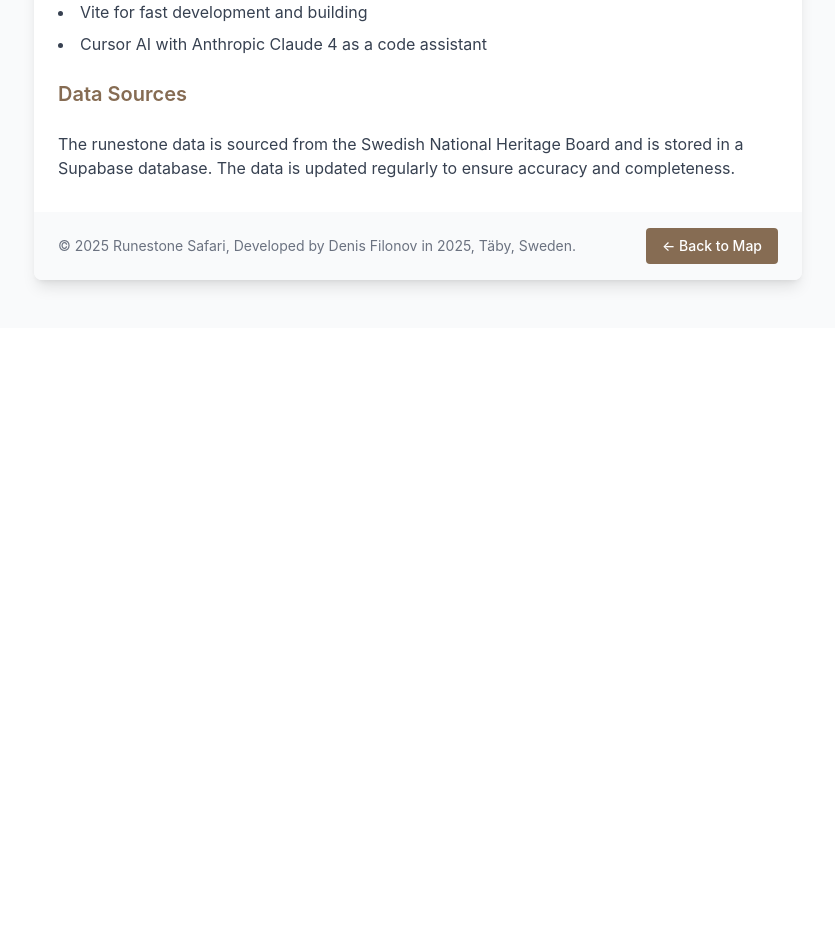
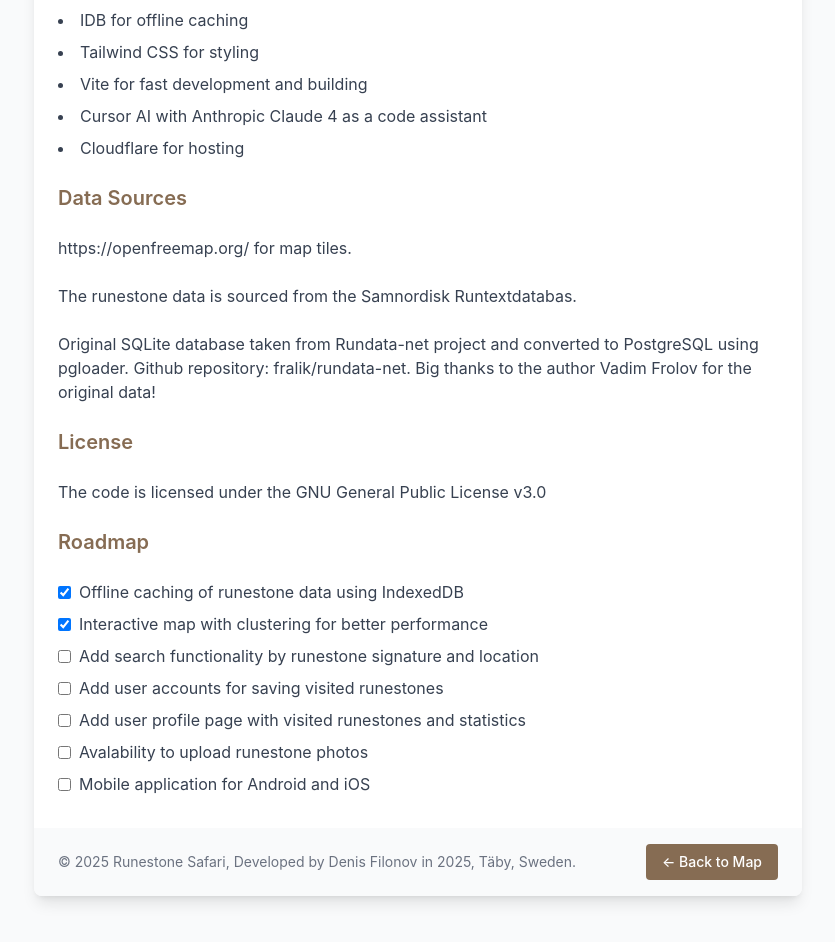
Before and after one commit to dnsflnv/rune, a React (Vite) app: page /about in a window 1280 px wide. Shown: the part 580-1522 px from the top of the page, without its empty margins (222-1057 px from the left). Before the commit the page ends 908 px from the top, so only its background shows below. Built offline with nearby package versions, Linux system fonts and the light colour scheme; no server answers.

Commit message:
Revise About page: enhance content with detailed technology stack, data sources, licensing information, and roadmap. Update Root component to include About in the sidebar menu.

```diff
--- a/src/pages/about.tsx
+++ b/src/pages/about.tsx
@@ -9,32 +9,93 @@ export const About = () => {
             <div className="prose prose-lg text-gray-700 space-y-6">
               <p>
                 Runestone Safari is an interactive map application that allows you to explore Swedish runestones and
-                ancient heritage sites. Built with modern web technologies, it provides a fast and intuitive way to
-                discover historical artifacts across Sweden.
+                ancient heritage sites.
               </p>
-
               <h2 className="text-xl font-semibold text-primary mt-8 mb-4">Features</h2>
               <ul className="list-disc list-inside space-y-2">
                 <li>Interactive clustering map with 6,815+ runestones</li>
                 <li>Real-time data from Supabase database</li>
                 <li>Detailed information about each runestone</li>
               </ul>
-
               <h2 className="text-xl font-semibold text-primary mt-8 mb-4">Technology Stack</h2>
               <ul className="list-disc list-inside space-y-2">
+                <li>Devbox and nix package manager for project setup</li>
                 <li>React 19 with TypeScript</li>
-                <li>MapLibre GL for interactive mapping</li>
-                <li>Supabase for real-time database</li>
+                <li>React Router for routing</li>
+                <li>MapLibre GL for interactive mapping and clustering</li>
+                <li>Supabase for real-time PostgreSQL database</li>
+                <li>IDB for offline caching</li>
                 <li>Tailwind CSS for styling</li>
                 <li>Vite for fast development and building</li>
                 <li>Cursor AI with Anthropic Claude 4 as a code assistant</li>
+                <li>Cloudflare for hosting</li>
               </ul>
-
               <h2 className="text-xl font-semibold text-primary mt-8 mb-4">Data Sources</h2>
               <p>
-                The runestone data is sourced from the Swedish National Heritage Board and is stored in a Supabase
-                database. The data is updated regularly to ensure accuracy and completeness.
+                <a href="https://openfreemap.org/" target="_blank" rel="noopener noreferrer">
+                  https://openfreemap.org/
+                </a>{' '}
+                for map tiles.
               </p>
+              <p>
+                The runestone data is sourced from the{' '}
+                <a
+                  href="https://www.uu.se/institution/nordiska/forskning/projekt/samnordisk-runtextdatabas"
+                  target="_blank"
+                  rel="noopener noreferrer"
+                >
+                  Samnordisk Runtextdatabas
+                </a>
+                .
+              </p>
+              <p>
+                Original SQLite database taken from{' '}
+                <a href="https://www.rundata.info/" target="_blank" rel="noopener noreferrer">
+                  Rundata-net
+                </a>{' '}
+                project and converted to PostgreSQL using pgloader. Github repository:{' '}
+                <a href="https://github.com/fralik/rundata-net" target="_blank" rel="noopener noreferrer">
+                  fralik/rundata-net. Big thanks to the author Vadim Frolov for the original data!
+                </a>
+              </p>
+              <h2 className="text-xl font-semibold text-primary mt-8 mb-4">License</h2>
+              <p>
+                The code is licensed under the{' '}
+                <a href="https://www.gnu.org/licenses/gpl-3.0.en.html" target="_blank" rel="noopener noreferrer">
+                  GNU General Public License v3.0
+                </a>
+              </p>
+              <h2 className="text-xl font-semibold text-primary mt-8 mb-4">Roadmap</h2>
+              <ul className="list-disc list-inside space-y-2">
+                <li className="flex items-start">
+                  <input type="checkbox" checked readOnly className="mt-1.5 mr-2" />
+                  <span>Offline caching of runestone data using IndexedDB</span>
+                </li>
+                <li className="flex items-start">
+                  <input type="checkbox" checked readOnly className="mt-1.5 mr-2" />
+                  <span>Interactive map with clustering for better performance</span>
+                </li>
+                <li className="flex items-start">
+                  <input type="checkbox" readOnly className="mt-1.5 mr-2" />
+                  <span>Add search functionality by runestone signature and location</span>
+                </li>
+                <li className="flex items-start">
+                  <input type="checkbox" readOnly className="mt-1.5 mr-2" />
+                  <span>Add user accounts for saving visited runestones</span>
+                </li>
+                <li className="flex items-start">
+                  <input type="checkbox" readOnly className="mt-1.5 mr-2" />
+                  <span>Add user profile page with visited runestones and statistics</span>
+                </li>
+                <li className="flex items-start">
+                  <input type="checkbox" readOnly className="mt-1.5 mr-2" />
+                  <span>Avalability to upload runestone photos</span>
+                </li>
+                <li className="flex items-start">
+                  <input type="checkbox" readOnly className="mt-1.5 mr-2" />
+                  <span>Mobile application for Android and iOS</span>
+                </li>
+              </ul>
             </div>
           </div>
 
--- a/src/pages/root.tsx
+++ b/src/pages/root.tsx
@@ -5,9 +5,7 @@ import { Sidebar } from '../components/Sidebar';
 
 const menuItems = [
   { key: '1', label: 'Runestones', icon: '🗿' },
-  { key: '2', label: 'Mounds & burials', icon: '⛰️' },
-  { key: '3', label: 'Picturestones', icon: '🖼️' },
-  { key: '4', label: 'Bronze Age', icon: '🔶' },
+  { key: '2', label: 'About', icon: '💬' },
 ];
 
 export const Root = () => {
```
